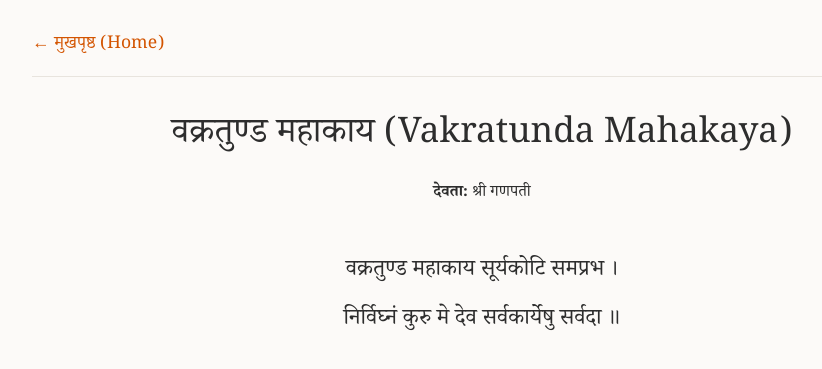
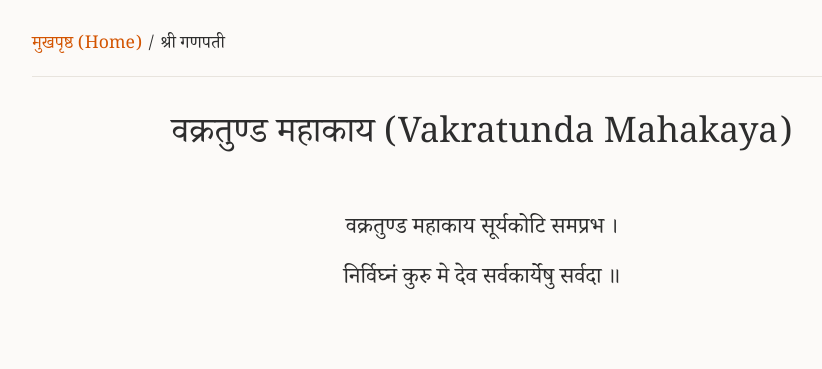
Before and after one commit to StotraSudhaManjiri/stotrasudhamanjiri.github.io, a Jekyll site: the page built from _shlokas/vakratunda.md, in a window 1280 px wide. Shown: the top 369 px of the page, without its empty margins (158-980 px from the left). Built offline with Jekyll 4.4.1, drawn with Linux system fonts in a browser that asks for light colours.

Commit message:
Update shloka.html

```diff
--- a/_layouts/shloka.html
+++ b/_layouts/shloka.html
@@ -2,12 +2,12 @@
 layout: default
 ---
 <nav>
-    <a href="{{ '/' | relative_url }}">← मुखपृष्ठ (Home)</a>
+    <a href="{{ '/' | relative_url }}">मुखपृष्ठ (Home)</a>
+    / {{ page.devata }}
 </nav>
 
 <header>
     <h1>{{ page.title }}</h1>
-    <p><strong>देवता:</strong> {{ page.devata }}</p>
 </header>
 
 <main>
```
